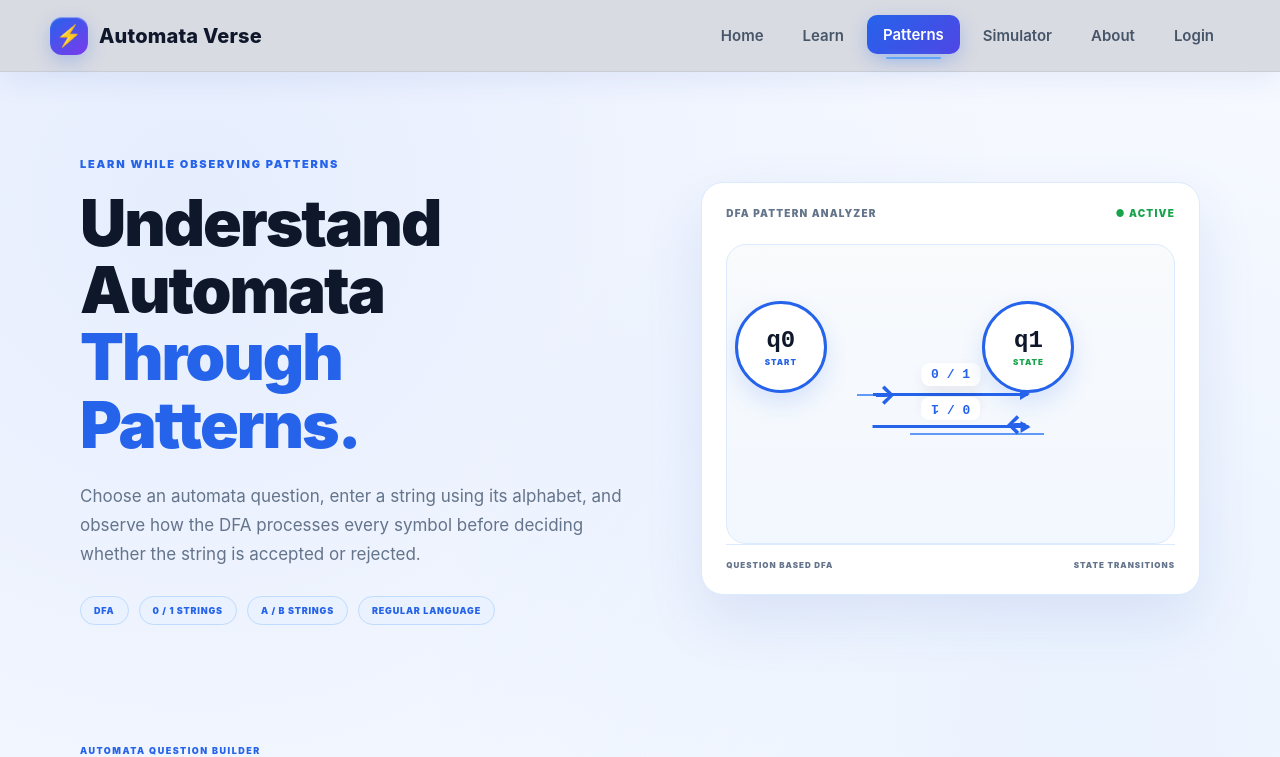
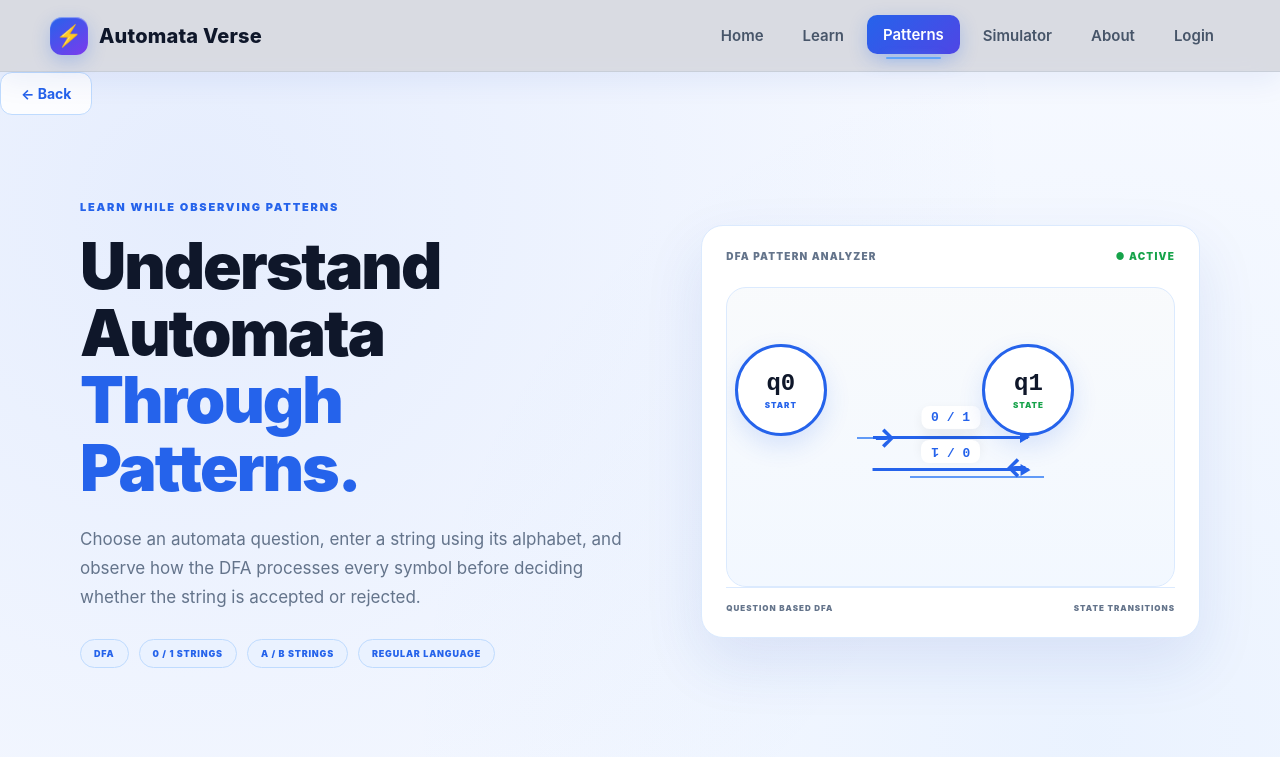
Before and after one commit to abhumika354-cmd/automata-verse, a React (Vite) app: page /patterns in a window 1280 px wide. Shown: the top 757 px of the page. Built offline with nearby package versions, Linux system fonts and the light colour scheme; the HTML template or start-up script is replaced by a standard one.

Commit message:
Update AutomataVerse project

```diff
--- a/src/pages/Patterns.jsx
+++ b/src/pages/Patterns.jsx
@@ -397,6 +397,13 @@ function Patterns() {
 
   return (
     <main className="patterns-page">
+      <button
+        type="button"
+        className="back-button"
+        onClick={() => window.history.back()}
+      >
+        ← Back
+      </button>
       <section className="patterns-hero">
         <div className="patterns-hero-content">
           <span className="patterns-tag">
@@ -482,8 +489,7 @@ function Patterns() {
             <button
               type="button"
               key={question.id}
-              className={`question-option ${
-                selectedQuestion === question.id ? "selected" : ""
+              className={`question-option ${selectedQuestion === question.id ? "selected" : ""
                 }`}
               onClick={() => handleQuestionChange(question.id)}
               aria-pressed={selectedQuestion === question.id}
--- a/src/pages/Simulator.jsx
+++ b/src/pages/Simulator.jsx
@@ -2157,6 +2157,13 @@ function Simulator() {
     <main className="simulator-page">
 
       {/* HERO */}
+      <button
+        type="button"
+        className="back-button"
+        onClick={() => window.history.back()}
+      >
+        ← Back
+      </button>
 
       <section className="simulator-hero">
 
```
Also changed, not shown: 1 other file (tests, documents, lock files or other folders). Lines whose indentation alone changed are shown as unchanged.
